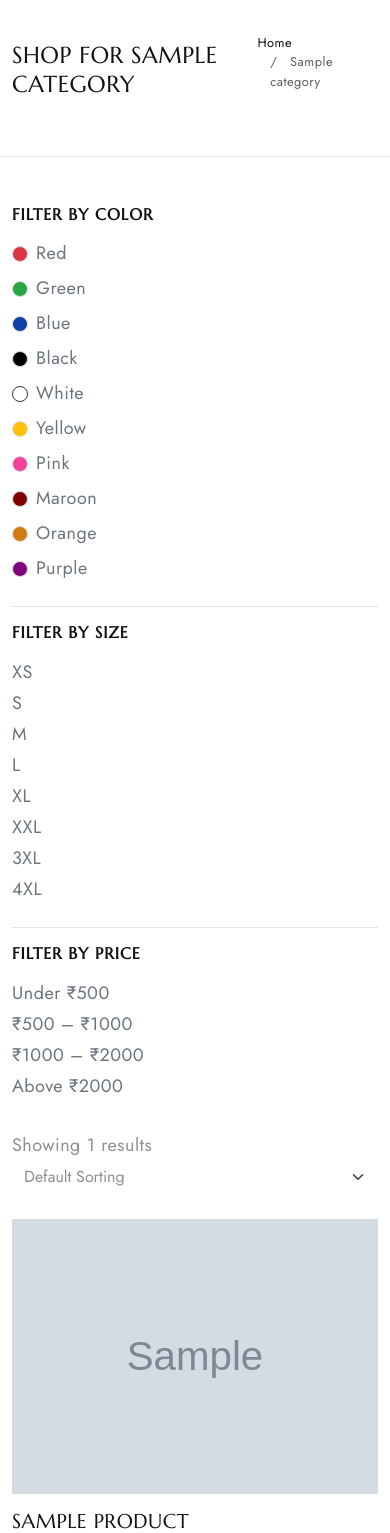
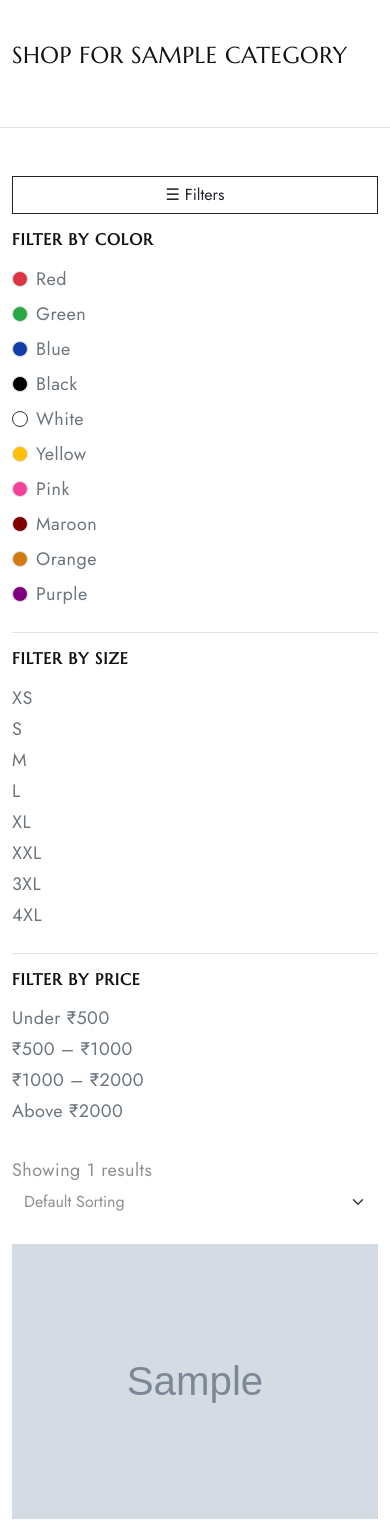
Before and after one commit to mblove-lace/Naavyaa2.0, a Django app: a page that uses templates/store/catalogue.html in a window 390 px wide. Shown: the part 79-1612 px from the top of the page. Run offline with Django 5.2, Linux system fonts and the light colour scheme; tables that the repository leaves empty hold one stand-in row (values such as "Sample post"); grey boxes marked "Sample" are stand-in pictures; parts of the project's set-up code (start-up, migrations or seed data) failed here and were passed over; some libraries are stand-ins or nearby versions.

Commit message:
Catalogue page filter changes

```diff
--- a/static/style.css
+++ b/static/style.css
@@ -2546,3 +2546,8 @@ table.nt tr:hover td { background: var(--warm); transition: background 0.15s; }
     height: 1.5rem;
     align-items: center !important;
 }
+@media (max-width: 767.98px) {
+  .sidebar-collapse {
+    display: none;
+  }
+}
--- a/templates/store/catalogue.html
+++ b/templates/store/catalogue.html
@@ -8,22 +8,32 @@
       <h1 class="text-uppercase fs-3">Shop For {{ category.title }}</h1>
       {% comment %} This is a simple breadcrumb navigation to show the user's current location within the site.
       Like in this case, it shows "Home > Category Name". You can expand this to include more levels if needed.
-       {% endcomment %}
+
       <nav class="breadcrumb">
         <a class="breadcrumb-item" href="{% url 'store:index' %}">Home</a>
-        {% comment %} Here we display the current category name by accessing the 'title' attribute of the 'category' object from the context dictionary in the view under def catalogue {% endcomment %}
+        {% comment %} Here we display the current category name by accessing the 'title' attribute of the 'category' object from the context dictionary in the view under def catalogue
         <span class="breadcrumb-item active">{{ category.title }}</span>
-      </nav>
+      </nav>{% endcomment %}
     </div>
   </div>
 </section>
 
 <section class="py-5">
   <div class="container-fluid">
-    <div class="row">
-{% comment %} Creating a sidebar for filtering products {% endcomment %}
+    <div class="row align-items-start">
+ {% comment %} Creating a sidebar for filtering products {% endcomment %}
+
+      <!-- Mobile Filters Toggle (hidden on md+) -->
+      <div class="col-12 d-md-none mb-3">
+        <button class="btn btn-outline-dark w-100" type="button"
+               onclick="toggleFilters()">
+          ☰ Filters
+        </button>
+      </div>
+
+
       <!-- ========== SIDEBAR ========== -->
-      <div class="col-md-3">
+     <div class="col-md-3 " id="sidebarFilters">
 
         <div class="mb-4">
           <h6 class="text-uppercase fw-bold mb-3">Filter By Color</h6>
@@ -211,5 +221,9 @@
     }
     window.location.href = url.toString();
   });
+    function toggleFilters() {
+    const sidebar = document.getElementById('sidebarFilters');
+    sidebar.style.display = sidebar.style.display === 'none' ? 'block' : 'none';
+  }
 </script>
 {% endblock content %}
```
